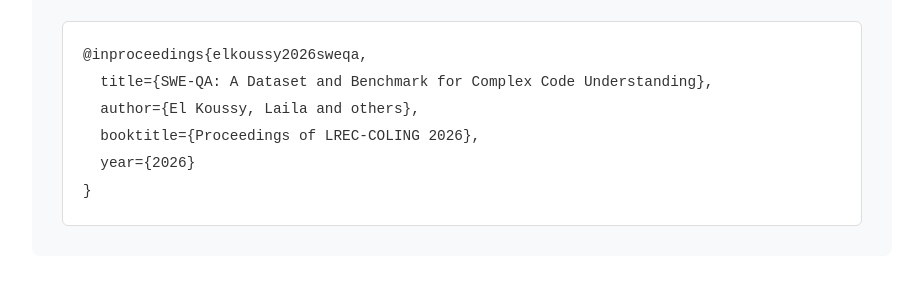
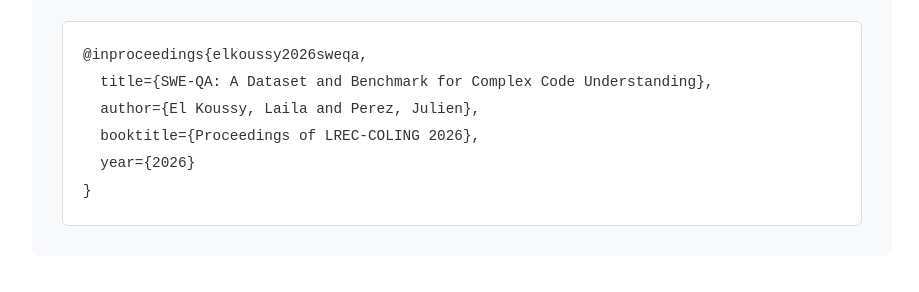
Before and after one commit to lailanelkoussy/swe-qa, a Jekyll site: the page built from index.html, in a window 1280 px wide and 900 px high, scrolled down 2980 px. Shown: the part 213-505 px from the top of the window, without its empty margins (178-1097 px from the left). Built offline with Jekyll 4.4.1, drawn with Linux system fonts in a browser that asks for light colours.

Commit message:
fix author names

```diff
--- a/index.html
+++ b/index.html
@@ -139,7 +139,7 @@
     <p>If you use this dataset in your research, please cite our paper:</p>
     <pre><code>@inproceedings{elkoussy2026sweqa,
   title={SWE-QA: A Dataset and Benchmark for Complex Code Understanding},
-  author={El Koussy, Laila and others},
+  author={El Koussy, Laila and Perez, Julien},
   booktitle={Proceedings of LREC-COLING 2026},
   year={2026}
 }</code></pre>
```
